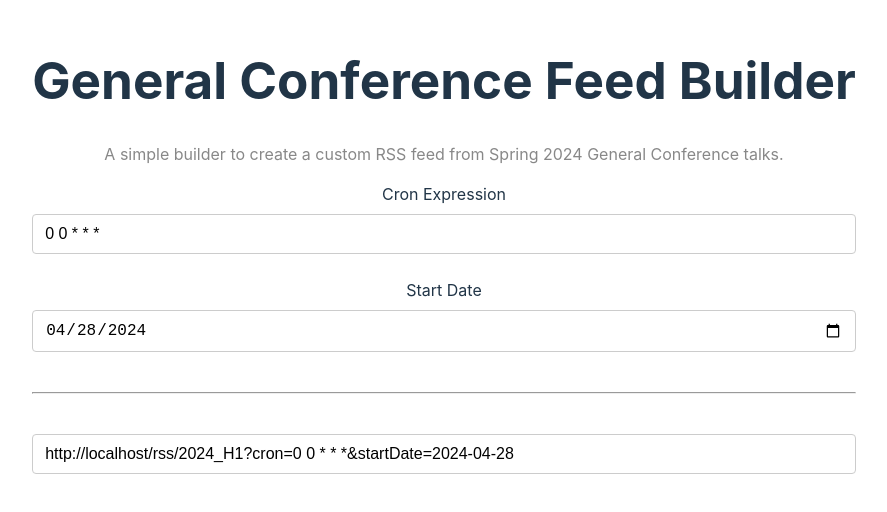
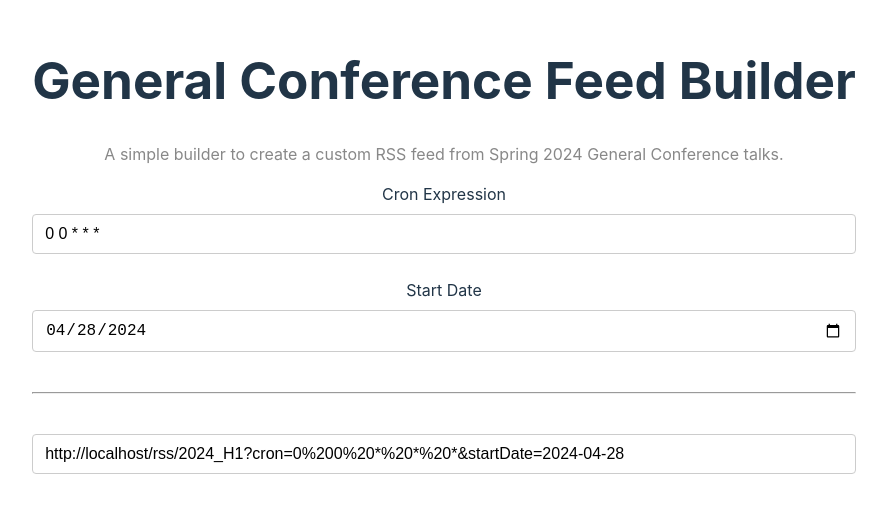
Before and after one commit to ClaysonIO/rss-builder, a React (Vite) app: page / in a window 1280 px wide. Shown: the part 150-662 px from the top of the page, without its empty margins (196-1083 px from the left). Built offline with nearby package versions, Linux system fonts and the light colour scheme.

Commit message:
URL encode cron string

```diff
--- a/src/App.tsx
+++ b/src/App.tsx
@@ -37,7 +37,7 @@ function App() {
                         });
                     }}
                     // disabled
-                    value={`${window.location.origin}/rss/2024_H1?cron=${cron}&startDate=${startDate}`}
+                    value={`${window.location.origin}/rss/2024_H1?cron=${encodeURIComponent(cron)}&startDate=${startDate}`}
                 />
 
             </form>
```
